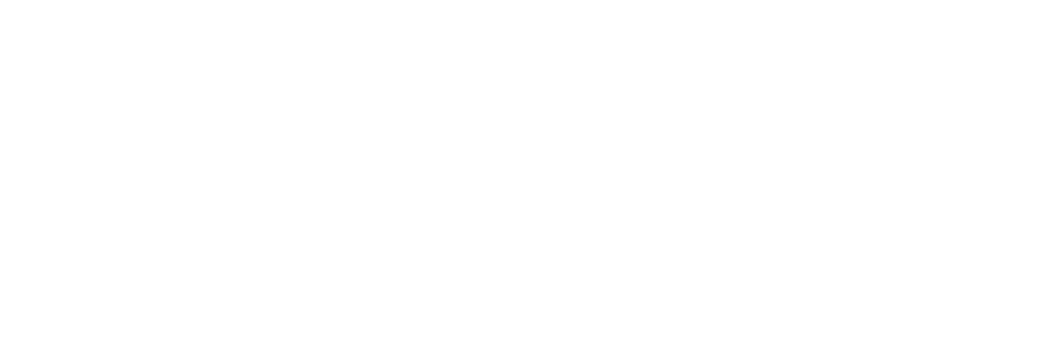
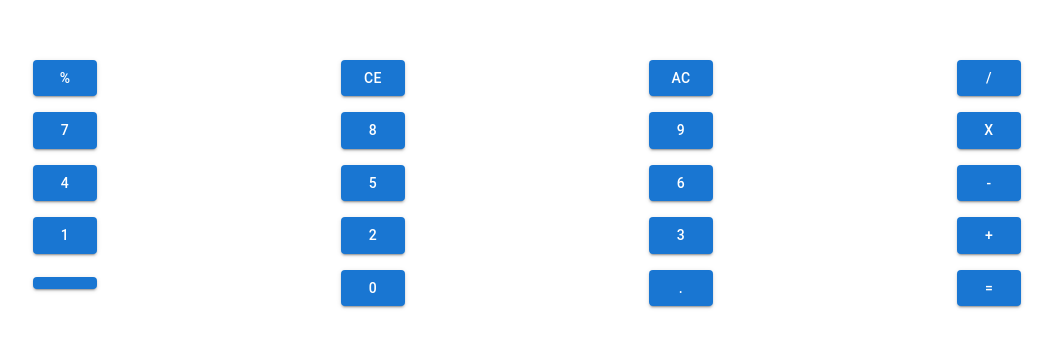
Before and after one commit to Mwimwii/calculator-app-mwila, a React (Vite) app: page / in a window 1280 px wide. Shown: the part 217-564 px from the top of the page, without its empty margins (113-1166 px from the left). Built offline with nearby package versions, Linux system fonts and the light colour scheme.

Commit message:
Added Calculator Components

```diff
--- a/src/App.tsx
+++ b/src/App.tsx
@@ -1,6 +1,7 @@
 import React from 'react'
 import './App.css'
 import { Calculator } from './components'
+
 
 const App: React.FC = () => {
   return (
--- a/src/components/calculator/index.tsx
+++ b/src/components/calculator/index.tsx
@@ -1,10 +1,49 @@
 import React from 'react'
+import { Button, Grid } from '@mui/material'
 
-const Calculator: React.FC = () => {
+const useInputs = () => {
+  const createNumbers = () => {
+    const calculatorMap = ["%", "CE", "AC", "/", 7, 8, 9, "x", 4, 5, 6, "-", 1, 2, 3, "+", " ", 0, ".", "="]
+    const numbers = []
+    for (let i of calculatorMap) {
+      numbers.push(
+        <Grid item xs={1} key={i}>
+          <Button variant="contained" color="primary">{i}</Button>
+        </Grid>
+      )
+    }
+    return numbers
+  }
+  return {
+    createNumbers
+  } as const
+}
+
+
+const CalculatorInput: React.FC = () => {
   return (
     <>
+    <Button>+</Button>
     </>
   )
 }
 
+const CalculatorGrid: React.FC = () => {
+  const { createNumbers } = useInputs()
+  return (
+    <>
+    <Grid container spacing={2} justifyItems='center' columns={{xs: 4}} >
+     {createNumbers()}
+    </Grid>
+    </>
+  )
+}
+
+
+const Calculator: React.FC = () => {
+  return (
+   <CalculatorGrid/>
+  )
+}
+
 export default Calculator
--- a/src/components/index.ts
+++ b/src/components/index.ts
@@ -1 +1,3 @@
 export { default as Calculator } from './calculator'
+export { default as CalculatorGrid } from './calculator-grid'
+export { default as CalculatorView } from './calculator-view'
```
Also changed, not shown: src/components/calculator-grid/index.tsx (added, +10 -0 lines), src/components/calculator-view/index.tsx (added, +10 -0 lines).
